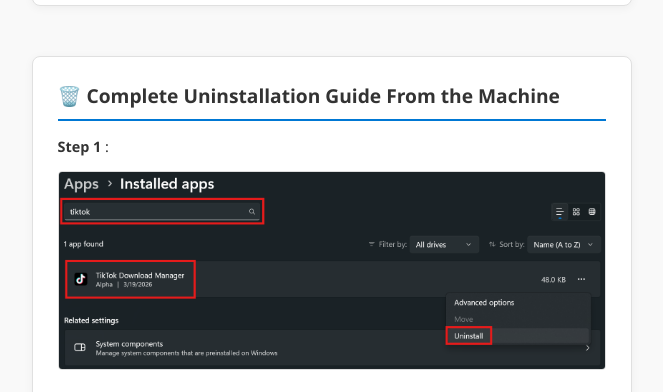
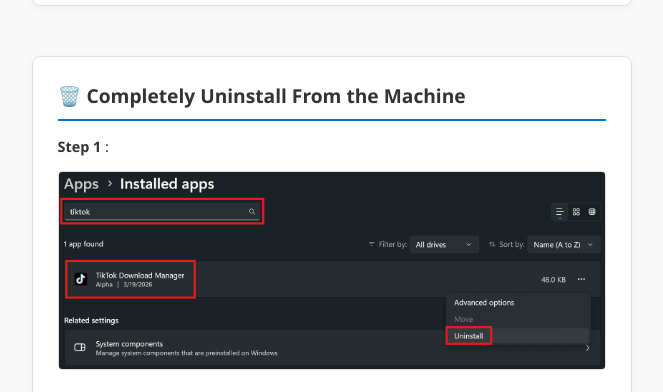
Before and after one commit to thisisdensok/TikTokDownloadManagerUpdates, a plain HTML site: page index.html in a window 1280 px wide. Shown: the part 4875-5267 px from the top of the page, without its empty margins (391-1054 px from the left). Drawn offline with Linux system fonts and the light colour scheme.

Commit message:
Update title for uninstall instructions

```diff
--- a/index.html
+++ b/index.html
@@ -347,8 +347,9 @@
                 <p style="font-size: 0.8em; color: #999; text-align: center; margin-top: 20px;">Note: Future updates will happen automatically when you launch the app!</p>
             </div>
 
+            <!-- Completely Uninstall From the Machine -->
             <div style="margin-top: 50px; text-align: left; max-width: 600px; background: #ffffff; border: 1px solid #e0e0e0; border-radius: 8px; padding: 25px; box-shadow: 0 2px 10px rgba(0,0,0,0.05);">
-                <h2 style="color: #333; font-size: 1.2em; border-bottom: 2px solid #0078d4; padding-bottom: 10px; margin-top: 0;">🗑️ Complete Uninstallation Guide From the Machine</h2>
+                <h2 style="color: #333; font-size: 1.2em; border-bottom: 2px solid #0078d4; padding-bottom: 10px; margin-top: 0;">🗑️ Completely Uninstall From the Machine</h2>
 
                 <div style="margin-bottom: 20px;">
                     <p style="font-size: 0.9em;"><b>Step 1</b> :</p>
```
